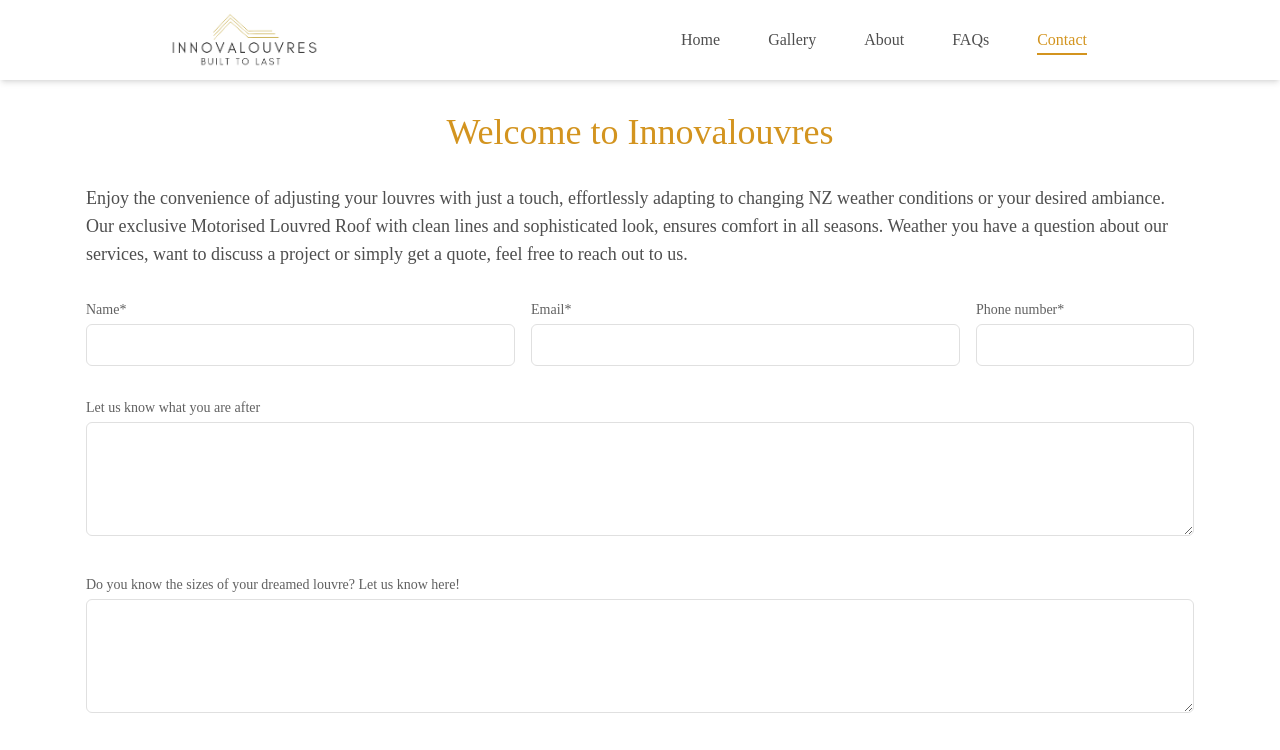
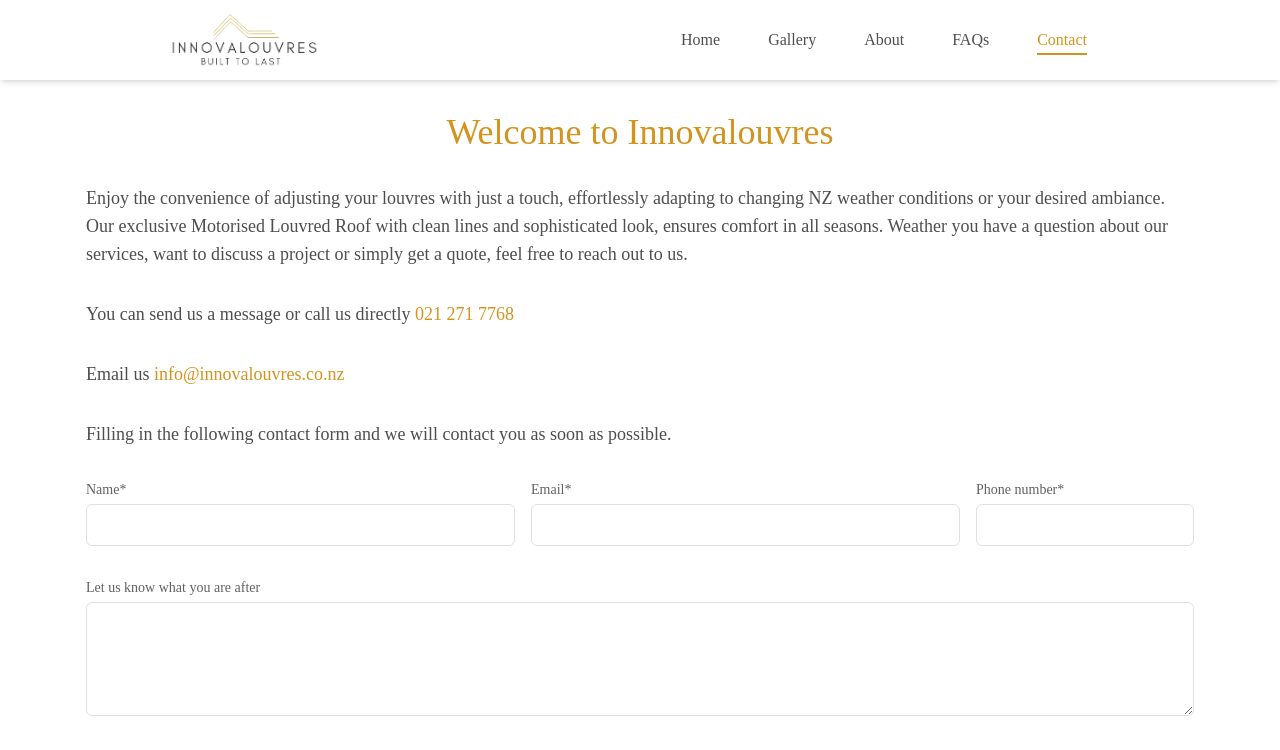
Before and after one commit to arielbvergara/innovalouvres, a Next.js app: page /contact in a window 1280 px wide. Shown: the top 750 px of the page. Built offline with nearby package versions, Linux system fonts and the light colour scheme.

Commit message:
Adding contact information

```diff
--- a/src/app/contact/page.js
+++ b/src/app/contact/page.js
@@ -79,6 +79,22 @@
                             </p>
                         </section>
                         <section className="mx-4 mb-8">
+                            <p className="text-lg">
+                                You can send us a message or call us directly <a className="whitespace-nowrap text-light-orange" href="tell:0212717768">021 271 7768</a>
+                            </p>
+                        </section>
+                        <section className="mx-4 mb-8">
+                            <p className="text-lg">
+                               Email us <a className="whitespace-nowrap text-light-orange" href="mailto:info@innovalouvres.co.nz">info@innovalouvres.co.nz</a>
+                            </p>
+                        </section>
+                        <section className="mx-4 mb-8">
+                            <p className="text-lg">
+                                Filling in the following contact form and we will contact you as soon as possible.
+                            </p>
+                        </section>
+                        <section className="mx-4 mb-8">
+
                             <form method="post" className="grid grid-cols-1 gap-4 md:grid-cols-2" onSubmit={handleSubmit}>
                                 <div className="col-span-3 mb-4 sm:col-span-1">
                                     <label htmlFor="name" className="block text-sm font-medium text-gray-700">{contactContent.form.name}</label>
```
